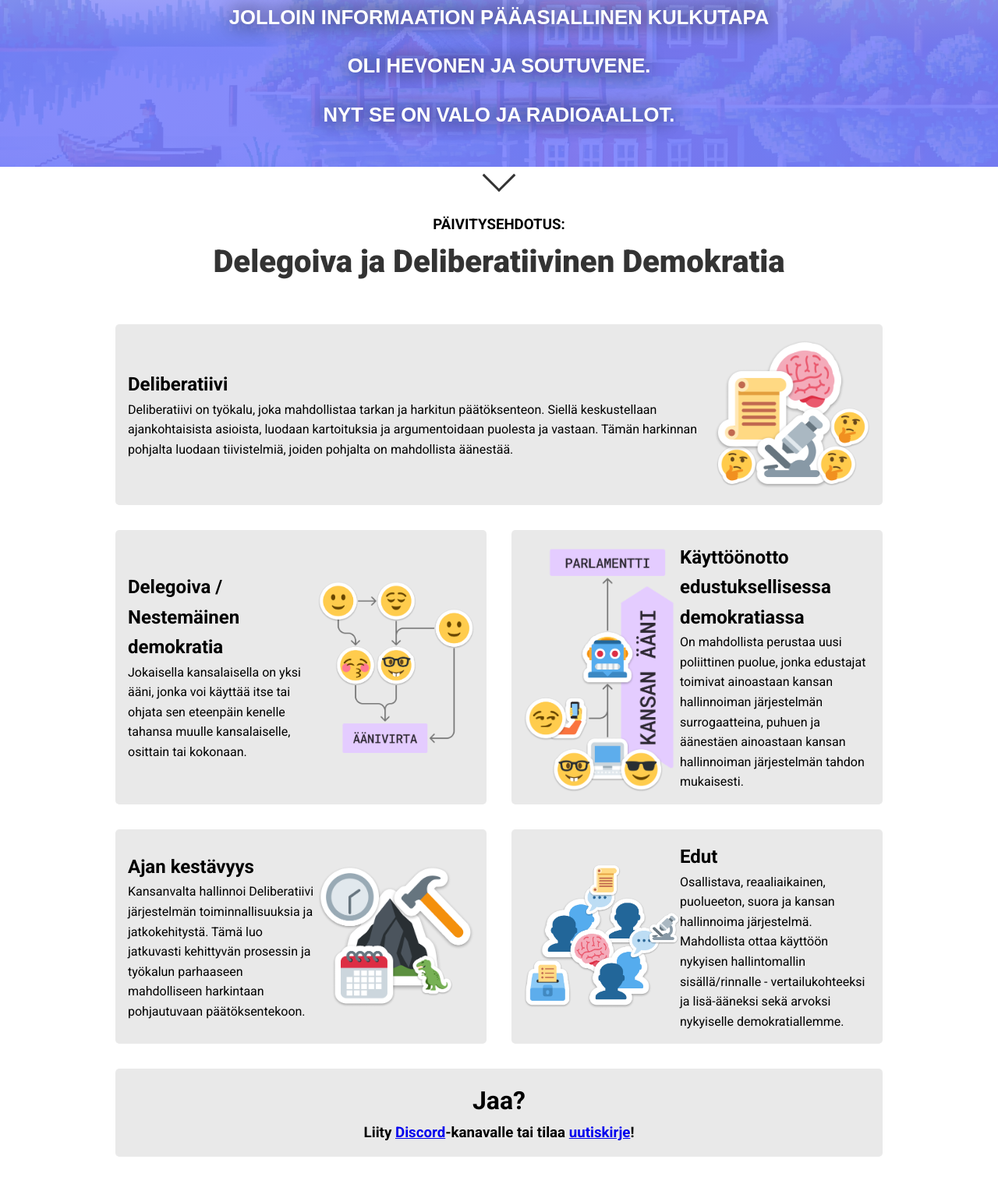
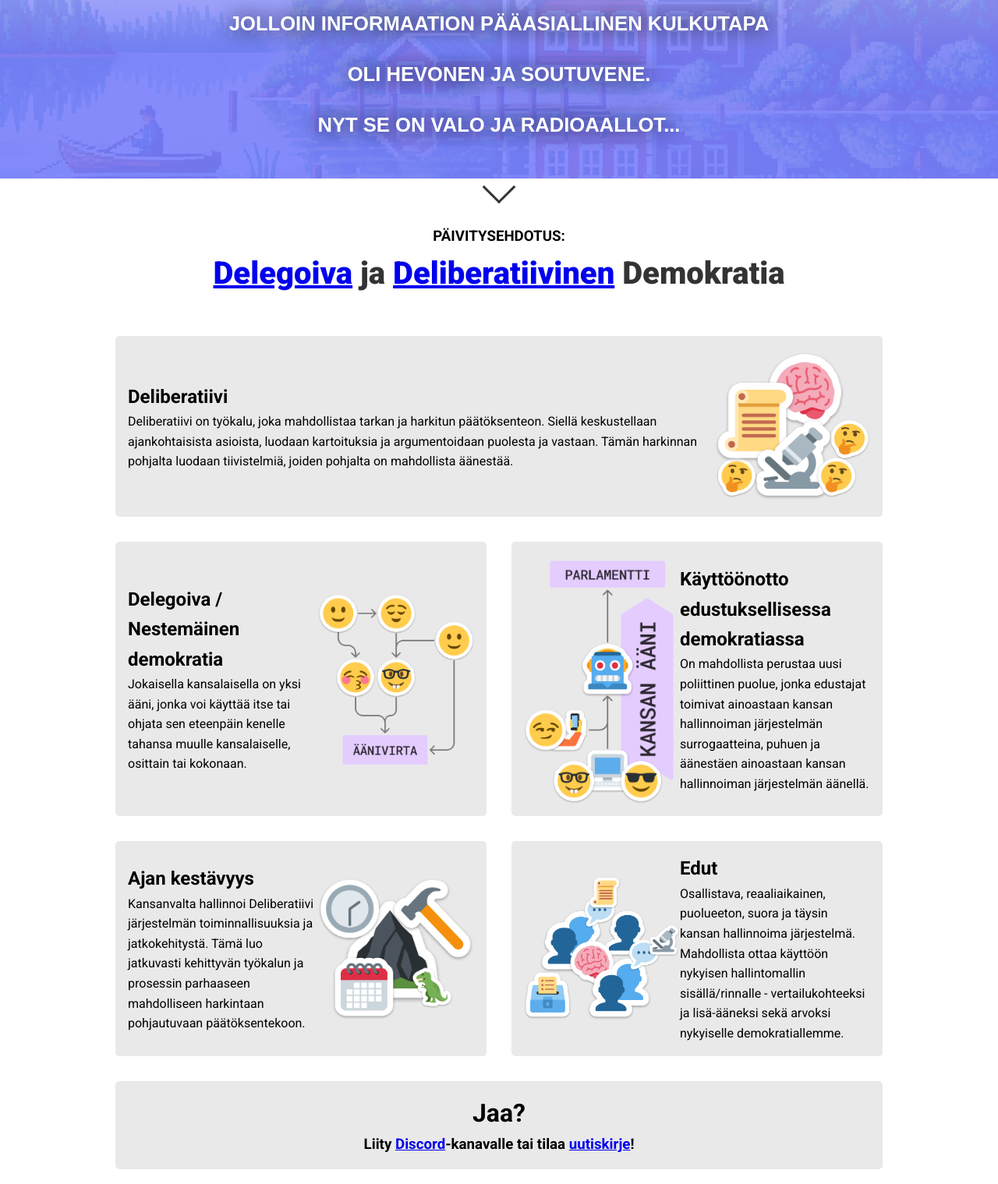
Before and after one commit to Orveli/kansanaani-website, a plain HTML site: page index.html in a window 1280 px wide. Shown: the part 298-1817 px from the top of the page at 78% size. Drawn offline with Linux system fonts and the light colour scheme.

Commit message:
content fixes

```diff
--- a/index.html
+++ b/index.html
@@ -12,18 +12,18 @@
 <body>
     <header class="hero">
         <div class="hero-content" id="hero-content">
-            <h1>KANSAN ÄÄNI</h1>
+            <h1>DELIBERATIIVI.FI</h1>
             <p>Demokratiamme tarvitsee kipeästi versiopäivitystä.</p>
             <p>Sen nykyinen versio on luotu aikaan,</p>
             <p>jolloin informaation pääasiallinen kulkutapa</p>
             <p>oli hevonen ja soutuvene.</p>
-            <p>Nyt se on valo ja radioaallot.</p>
+            <p >Nyt se on valo ja radioaallot...</p>
         </div>
     </header>
     <div class="down-arrow" id="down-arrow"></div>
     <div class="sub-header" id="sub-header">
         <h3>PÄIVITYSEHDOTUS: </h3>
-        <h2>Delegoiva ja Deliberatiivinen Demokratia</h2>
+        <h2><a href="https://fi.wikipedia.org/wiki/Virtaava_demokratia">Delegoiva</a> ja <a href="https://en.wikipedia.org/wiki/Deliberative_democracy">Deliberatiivinen</a> Demokratia</h2>
     </div>
     <main class="content">
         <div class="row">
@@ -55,7 +55,7 @@
                     <h2>Käyttöönotto edustuksellisessa demokratiassa</h2>
                     <p>On mahdollista perustaa uusi poliittinen puolue, jonka edustajat toimivat ainoastaan kansan
                         hallinnoiman järjestelmän surrogaatteina, puhuen ja äänestäen ainoastaan kansan hallinnoiman
-                        järjestelmän tahdon mukaisesti.</p>
+                        järjestelmän äänellä.</p>
                 </div>
             </div>
         </div>
@@ -64,14 +64,14 @@
                 <img src="img/4.png" alt="Käyttöönotto edustuksellisessa demokratiassa" class="animate-image">
                 <div class="box-content">
                     <h2>Ajan kestävyys</h2>
-                    <p>Kansanvalta hallinnoi Deliberatiivi järjestelmän toiminnallisuuksia ja jatkokehitystä. Tämä luo jatkuvasti kehittyvän prosessin ja työkalun parhaaseen mahdolliseen harkintaan pohjautuvaan päätöksentekoon.</p>
+                    <p>Kansanvalta hallinnoi Deliberatiivi järjestelmän toiminnallisuuksia ja jatkokehitystä. Tämä luo jatkuvasti kehittyvän työkalun ja prosessin parhaaseen mahdolliseen harkintaan pohjautuvaan päätöksentekoon.</p>
                 </div>
             </div>
             <div class="box animate-element">
                 <img src="img/5.png" alt="Käyttöönotto edustuksellisessa demokratiassa" class="animate-image">
                 <div class="box-content">
                     <h2>Edut</h2>
-                    <p>Osallistava, reaaliaikainen, puolueeton, suora ja kansan hallinnoima järjestelmä.  Mahdollista ottaa
+                    <p>Osallistava, reaaliaikainen, puolueeton, suora ja täysin kansan hallinnoima järjestelmä.  Mahdollista ottaa
                         käyttöön nykyisen hallintomallin sisällä/rinnalle - vertailukohteeksi ja lisä-ääneksi sekä arvoksi nykyiselle demokratiallemme.</p>
                 </div>
             </div>
--- a/styles.css
+++ b/styles.css
@@ -93,12 +93,12 @@ body {
 .hero-content p {
     font-size: 1.6rem;
     margin-bottom: 1rem;
-    line-height: 1.5;
     text-shadow: black 0 0 1em;
     text-transform: uppercase;
     font-weight: 600;
     margin-bottom: 1.5rem;
 }
+
 
 .hero-content > p:nth-of-type(1) { transform: translateX(-50px); }
 .hero-content > p:nth-of-type(2) { transform: translateX(50px); }
```
